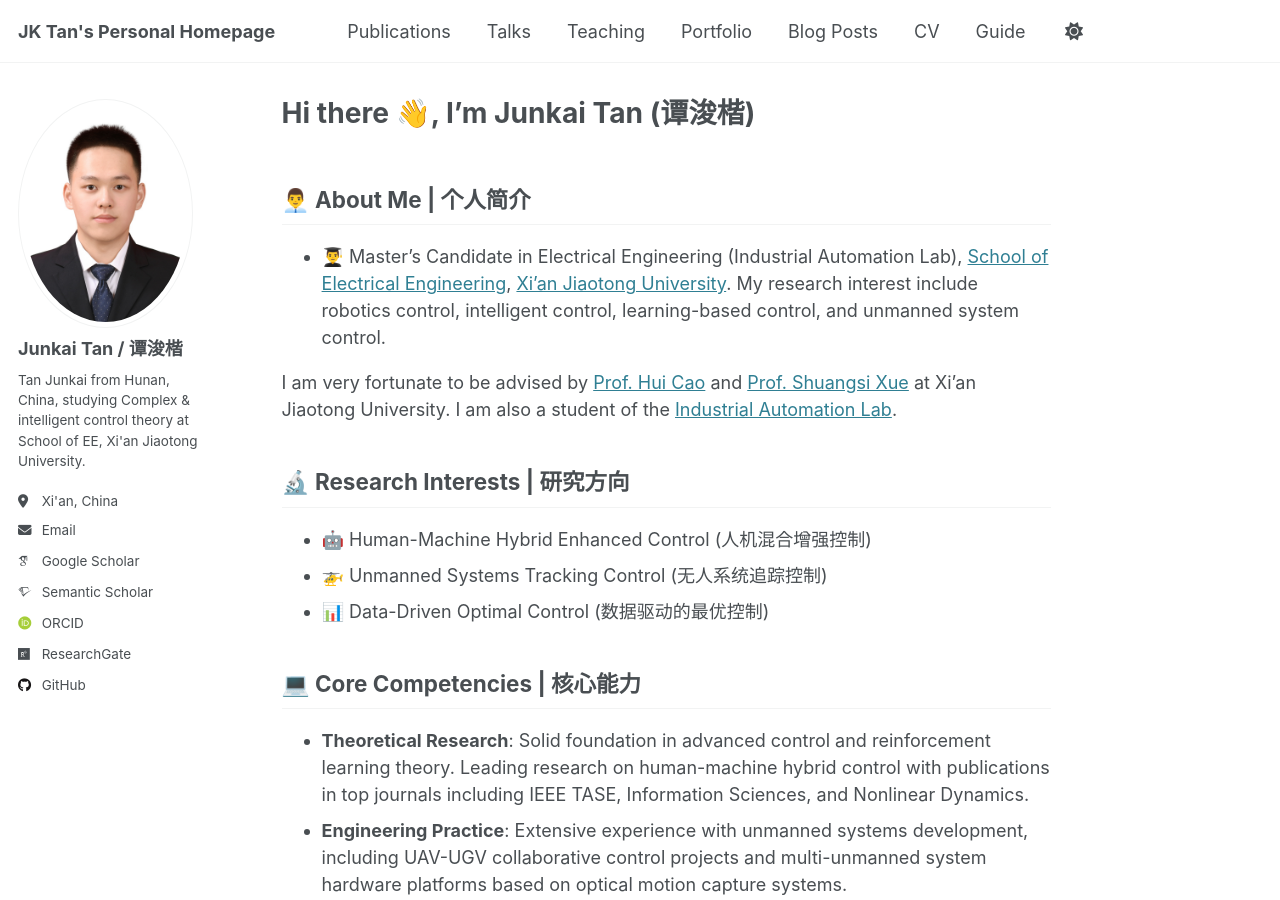
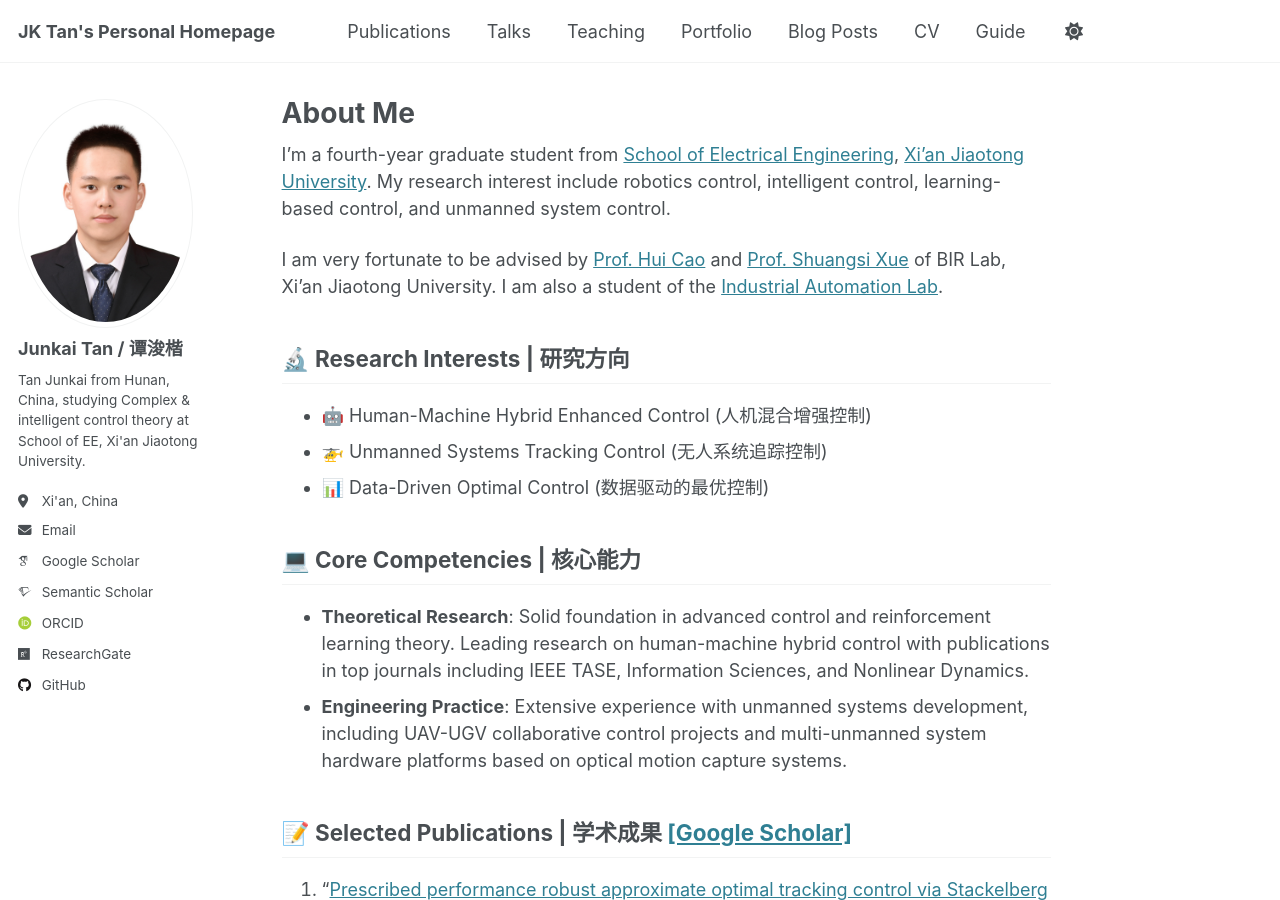
Before and after one commit to tanjunkai2001/tanjunkai2001.github.io, a Jekyll site: the page built from _pages/about.md, in a window 1280 px wide and 900 px high. Built offline with Jekyll 4.4.1, drawn with Linux system fonts in a browser that asks for light colours; some web fonts are replaced.

Commit message:
Update about.md

```diff
--- a/_pages/about.md
+++ b/_pages/about.md
@@ -1,6 +1,6 @@
 ---
 permalink: /
-title: "Hi there 👋, I'm Junkai Tan (谭浚楷)"
+title: "About Me"
 author_profile: true
 redirect_from:
   - /about/
@@ -8,11 +8,11 @@ redirect_from:
 ---
 
 
-## 👨‍💼 About Me | 个人简介
-- 👨‍🎓 Master's Candidate in Electrical Engineering (Industrial Automation Lab), [School of Electrical Engineering](https://ee.xjtu.edu.cn/), [Xi'an Jiaotong University](https://www.xjtu.edu.cn/). My research interest include robotics control, intelligent control, learning-based control, and unmanned system control.
+<!-- ## 👨‍💼 About Me | 个人简介 -->
+I’m a fourth-year graduate student from [School of Electrical Engineering](https://ee.xjtu.edu.cn/), [Xi'an Jiaotong University](https://www.xjtu.edu.cn/). My research interest include robotics control, intelligent control, learning-based control, and unmanned system control.
 <!-- - 🌐 Personal Website: [tanjunkai2001.github.io](https://tanjunkai2001.github.io) -->
 
-I am very fortunate to be advised by [Prof. Hui Cao](http://gr.xjtu.edu.cn/en/web/huicao) and [Prof. Shuangsi Xue](https://gr.xjtu.edu.cn/en/web/xssxjtu) at Xi'an Jiaotong University. I am also a student of the [Industrial Automation Lab](https://ee.xjtu.edu.cn/szdw/bssds/gyzdhjys.htm).
+I am very fortunate to be advised by [Prof. Hui Cao](http://gr.xjtu.edu.cn/en/web/huicao) and [Prof. Shuangsi Xue](https://gr.xjtu.edu.cn/en/web/xssxjtu) of BIR Lab, Xi'an Jiaotong University. I am also a student of the [Industrial Automation Lab](https://ee.xjtu.edu.cn/szdw/bssds/gyzdhjys.htm).
 
 
 
```
